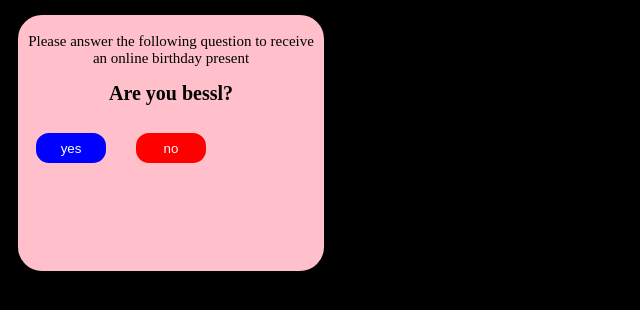
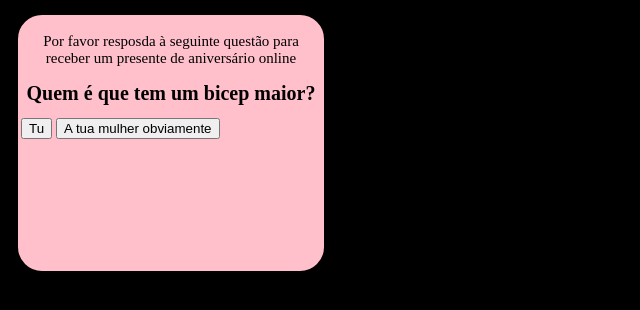
Before and after one commit to mmmoi19/p, a plain HTML site: page index.html in a window 1280 px wide. Shown: the whole page, without its empty margins (0-640 px from the left). Drawn offline with Linux system fonts and the light colour scheme.

Commit message:
Modify text and button labels in index.html
Updated text and button labels in the HTML file.

```diff
--- a/index.html
+++ b/index.html
@@ -57,14 +57,14 @@
 
     <div class="box">
 
-        <p style="font-size: 15px; text-align: center;">Please answer the following question to receive an online birthday present</p>
+        <p style="font-size: 15px; text-align: center;">Por favor resposda à seguinte questão para receber um presente de aniversário online</p>
         <h1 id="head";
         style="font-size: 20px;
-        text-align: center;">Are you bessl?</h1>
+        text-align: center;">Quem é que tem um bicep maior?</h1>
 
-        <a href="https://mmmoi19.github.io/m2/"><button  id="yes" onclick="fn()">yes</button></a>
+        <a href="https://mmmoi19.github.io/m2/"><button  id="Tu" onclick="fn()">Tu</button></a>
 
-        <button id="no" onclick="fx()">no</button>
+        <button id="A tua mulher obviamente" onclick="fx()">A tua mulher obviamente</button>
 
 
     </div>
```
